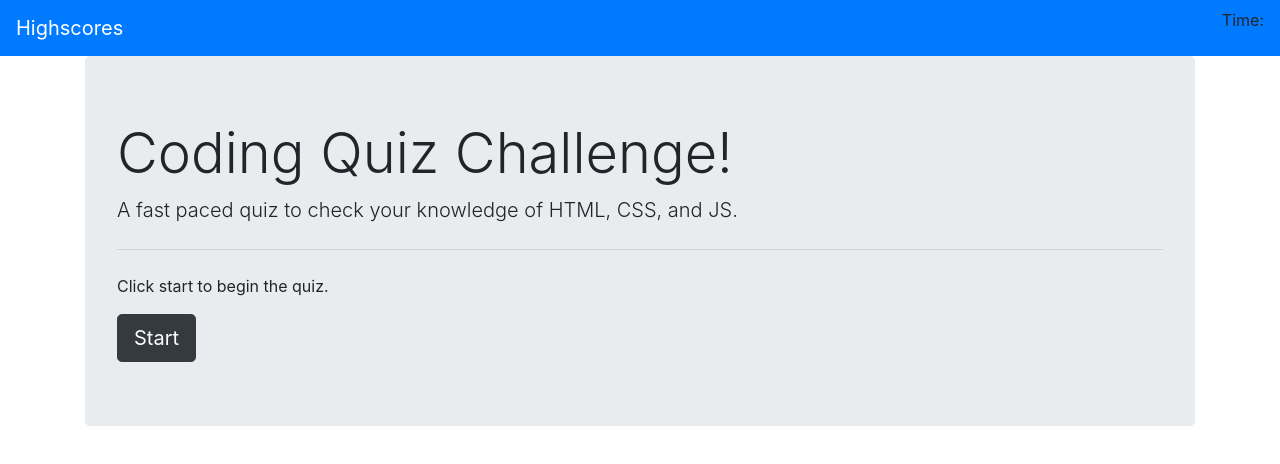
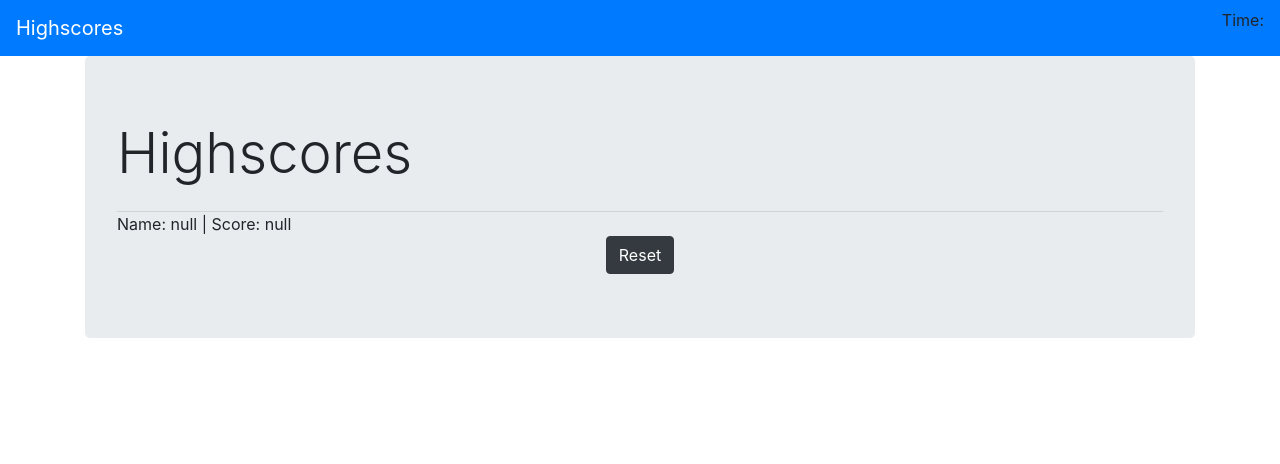
Before and after one commit to JustPhvn/Just-ACodeQuiz-js, a plain HTML site: page index.html in a window 1280 px wide. Both pictures are taken after a click on the link "Highscores". Drawn offline with nearby package versions, Linux system fonts and the light colour scheme.

Commit message:
Finalized quiz, added highscore and reset function

```diff
--- a/index.html
+++ b/index.html
@@ -14,7 +14,7 @@
   </head>
   <body>
     <nav class="navbar navbar-dark bg-primary">
-      <a class="navbar-brand" href="#">Highscores</a>
+      <a class="navbar-brand" id="linkScore">Highscores</a>
       <p>Time: <span id="timer"></span></p>
     </nav>
     <div class="container">
@@ -44,10 +44,20 @@
           <label for="exampleInputPassword1">Name</label>
           <input type="Name" class="form-control" id="scoreName" />
           <div class="text-center">
-            <button type="button" class="btn btn-dark" id="submit">Submit</button>
+            <button type="button" class="btn btn-dark" id="submit">
+              Submit
+            </button>
             <button type="button" class="btn btn-dark" id="reset">Reset</button>
           </div>
+        </div>
       </div>
+      <div class="jumbotron" id="highscorePage" style="display: none;">
+        <h1 class="display-4">Highscores</h1>
+        <hr class="my-4" id="scoreList" />
+        <div class="text-center">
+          <button type="button" class="btn btn-dark" id="resetQuiz">
+            Reset
+          </button>
         </div>
       </div>
     </div>
--- a/script.js
+++ b/script.js
@@ -1,14 +1,18 @@
 //document variables
+var $start = document.querySelector("#start");
+var $linkScore = document.querySelector("#linkScore");
+
 var $timer = document.getElementById("timer");
-var $start = document.querySelector("#start");
 var $list = document.getElementById("list");
 var $quizStartPage = document.getElementById("quizChallengeInitial");
 var $questionPage = document.getElementById("questionPage");
 var $scorePage = document.getElementById("scorePage");
 var $displayScore = document.getElementById("displayScore");
-var $submit = document.getElementById("#submit");
-var $reset = document.getElementById("#reset");
-
+var $submit = document.getElementById("submit");
+var $reset = document.getElementById("reset");
+var $resetScore = document.getElementById("resetQuiz");
+var $highscorePage = document.getElementById("highscorePage");
+var $scoreList = document.getElementById("scoreList");
 //quiz questions w/ options & correct answer
 
 var questionList = [
@@ -29,7 +33,6 @@ var questionList = [
   })
 ];
 
-//array to hold user answers
 var userAnswers = [];
 var questionNumber = 0;
 var score = 0;
@@ -38,6 +41,8 @@ var timerCountdown;
 $start.addEventListener("click", quizStart);
 $submit.addEventListener("click", submitScore);
 $reset.addEventListener("click", restartQuiz);
+$resetScore.addEventListener("click", restartQuiz);
+$linkScore.addEventListener("click", linkScore);
 
 function quizStart() {
   countdown();
@@ -102,6 +107,7 @@ function clearRender() {
 }
 
 function scoring() {
+  score = 0;
   for (let i = 0; i < questionList.length; i++) {
     if (userAnswers[i] === questionList[i].correct) {
       score++;
@@ -110,8 +116,6 @@ function scoring() {
 }
 
 function renderScore() {
-  let scorerName = document.querySelector("#scoreName").value;
-
   $questionPage.style.display = "none";
   $scorePage.style.display = "block";
 
@@ -122,8 +126,44 @@ function renderScore() {
   numberCorrect = numberCorrect * parseInt($timer.innerText);
 
   $displayScore.textContent = numberCorrect;
+}
 
-  let userName = document.querySelector("#scoreName").value;
+function submitScore() {
+  $scorePage.style.display = "none";
+  let user = document.querySelector("#scoreName").value;
+  localStorage.setItem("user", JSON.stringify(user));
+  localStorage.setItem("score", JSON.stringify(userScore));
 
-  console.log(userName);
+  linkScore();
 }
+
+function restartQuiz() {
+  $quizStartPage.style.display = "block";
+  $scorePage.style.display = "none";
+  $questionPage.style.display = "none";
+  $highscorePage.style.display = "none";
+  score = 0;
+  questionNumber = 0;
+  userAnswers = [];
+}
+
+function linkScore() {
+  clearInterval(timerCountdown);
+  renderHighscore();
+  if ($highscorePage.style.display === "none") {
+    $questionPage.style.display = "none";
+    $quizStartPage.style.display = "none";
+    $scorePage.style.display = "none";
+    $highscorePage.style.display = "block";
+  }
+}
+
+function renderHighscore() {
+  let scores = JSON.parse(localStorage.getItem("score"));
+  let names = JSON.parse(localStorage.getItem("user"));
+  let addScore = scores;
+  let addName = names;
+  let p = document.createElement("p");
+  p.textContent = "Name: " + addName + " | Score: " + addScore;
+  $scoreList.appendChild(p);
+}
```
Also changed, not shown: 1 other file.
